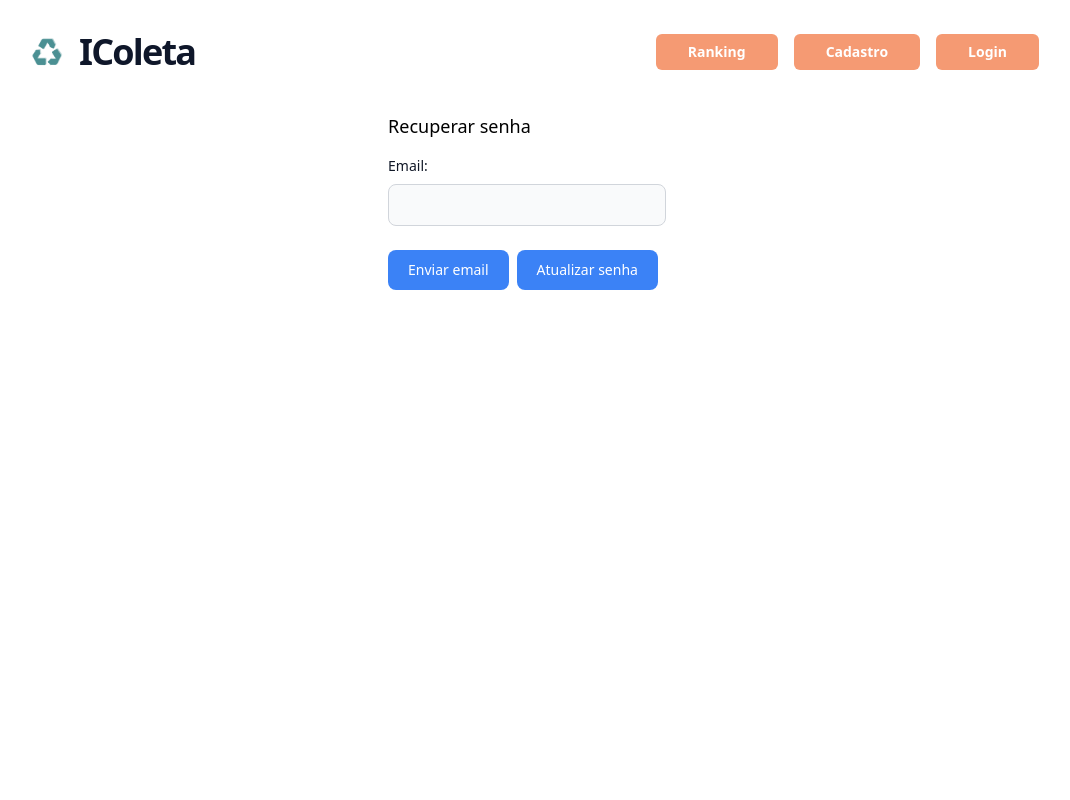
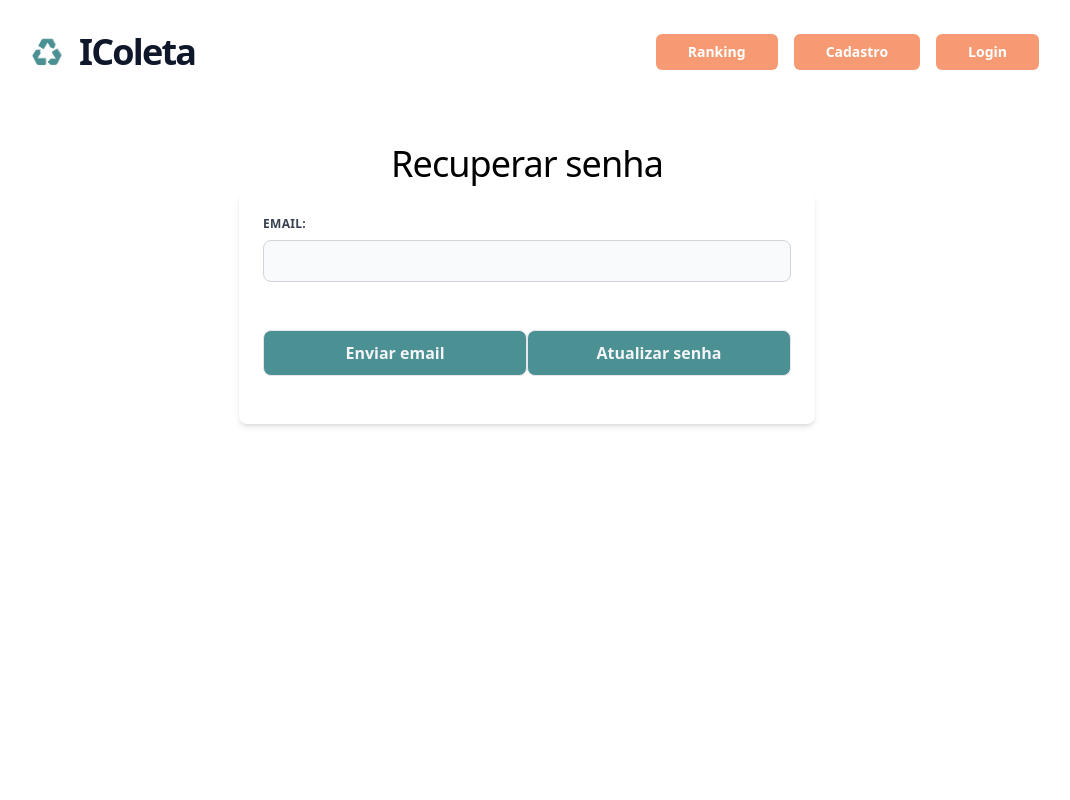
Before and after one commit to icoleta/icoleta-front, a React (Create React App) app: page /usuario/recuperar in a window 1280 px wide. Shown: the top 800 px of the page, without its empty margins (113-1183 px from the left). Built offline with nearby package versions, Linux system fonts and the light colour scheme; no server answers.

Commit message:
padronizar esqueci minha senha

```diff
--- a/src/pages/RecuperarSenha/index.jsx
+++ b/src/pages/RecuperarSenha/index.jsx
@@ -15,42 +15,93 @@ const RecuperarSenha = () => {
   }
 
   return (
-    <div className="flex justify-center items-center h-4/6 flex-col">
-      <form onSubmit={handleSubmit}>
-        <p className="text-lg mb-4">Recuperar senha</p>
+    <div class="m-8">
+      <div class="text-center mt-8">
+        <h2 class="text-4xl tracking-tight">Recuperar senha</h2>
+      </div>
+      <div class="flex justify-center my-2 mx-4 md:mx-0">
+        <form
+          onSubmit={handleSubmit}
+          class="w-full max-w-xl bg-white rounded-lg shadow-md p-6"
+        >
 
+
+          <div class="flex flex-wrap -mx-3 mb-6">
+            <div class="w-full md:w-full px-3 mb-6">
               <label
+                class="block uppercase tracking-wide text-gray-700 text-xs font-bold mb-2"
                 htmlFor="email"
-          className="block mb-2 text-sm font-medium text-gray-900"
               >
                 Email:
               </label>
               <Input
-          type="email"
+                type="mail"
                 id="email"
                 name="email"
                 onChange={handleChange}
                 errors={errors}
               />
-        <br></br>
+            </div>
 
-        <div className="btn-flex-login">
+
+
+          </div>
+
+          <div class="flex mb-6">
               <button
                 type="submit"
-            className="focus:outline-none text-white bg-blue-500 hover:bg-blue-700 focus:ring-4 focus:ring-blue-300 font-medium rounded-lg text-sm px-5 py-2.5 mr-2 mb-2"
+                class="appearance-none block w-full bg-olive-green text-gray-100 font-bold border border-gray-200 rounded-lg py-3 px-3 leading-tight hover:bg-olive-green-dark focus:outline-none focus:bg-white focus:border-gray-500"
               >
                 Enviar email
               </button>
 
               <Link
                 to="/usuario/atualizar"
-            className="focus:outline-none text-white bg-blue-500 hover:bg-blue-700 focus:ring-4 focus:ring-blue-300 font-medium rounded-lg text-sm px-5 py-2.5 mr-2 mb-2"
+                className="appearance-none block w-full text-center bg-olive-green text-gray-100 font-bold border border-gray-200 rounded-lg py-3 px-3 leading-tight hover:bg-olive-green-dark focus:outline-none focus:bg-white focus:border-gray-500"
               >
                 Atualizar senha
               </Link>
+
           </div>
         </form>
       </div>
+    </div>
+    // <div className="flex justify-center items-center h-4/6 flex-col">
+    //   <form onSubmit={handleSubmit}>
+    //     <p className="text-lg mb-4">Recuperar senha</p>
+
+    //     <label
+    //       htmlFor="email"
+    //       className="block mb-2 text-sm font-medium text-gray-900"
+    //     >
+    //       Email:
+    //     </label>
+    //     <Input
+    //       type="email"
+    //       id="email"
+    //       name="email"
+    //       onChange={handleChange}
+    //       errors={errors}
+    //     />
+    //     <br></br>
+
+    //     <div className="btn-flex-login">
+    //       <button
+    //         type="submit"
+    //         className="focus:outline-none text-white bg-blue-500 hover:bg-blue-700 focus:ring-4 focus:ring-blue-300 font-medium rounded-lg text-sm px-5 py-2.5 mr-2 mb-2"
+    //       >
+    //         Enviar email
+    //       </button>
+
+    //       <Link
+    //         to="/usuario/atualizar"
+    //         className="focus:outline-none text-white bg-blue-500 hover:bg-blue-700 focus:ring-4 focus:ring-blue-300 font-medium rounded-lg text-sm px-5 py-2.5 mr-2 mb-2"
+    //       >
+    //         Atualizar senha
+    //       </Link>
+    //     </div>
+    //   </form>
+    // </div>
   );
 };
 
```
Lines whose indentation alone changed are shown as unchanged.
